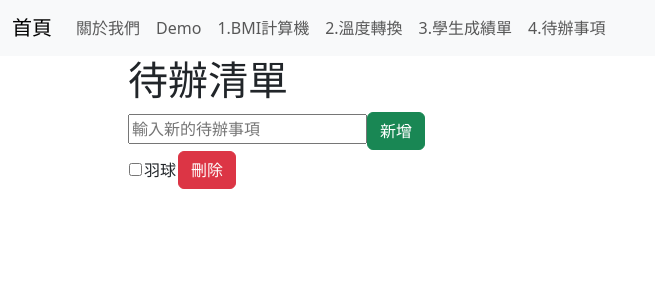
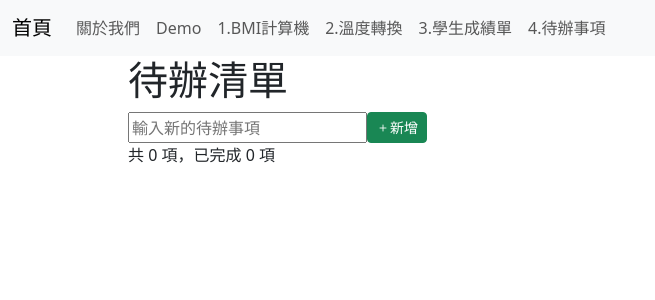
Before and after one commit to Dao-Cheng/vue-project-derek-demo, a Vue app: page /ToDoList in a window 1280 px wide. Shown: the top 300 px of the page, without its empty margins (0-655 px from the left). Built offline with nearby package versions, Linux system fonts and the light colour scheme.

Commit message:
待辦功能

```diff
--- a/src/views/ToDoList.vue
+++ b/src/views/ToDoList.vue
@@ -1,29 +1,72 @@
-<script setup></script>
+<script setup>
+import { computed, ref } from 'vue';
+
+
+// const todos = [{
+//     id: Date.now(),
+//     text: 'test',
+//     isDone: true
+// }]
+const newToDo = ref(null);
+const todos = ref([]);
+
+
+function addTodo() {
+    // true => 1 -1 true 'XXX'(任意字串)
+    // false => 0 ''(空字串) false null undefined
+    const inputText = newToDo.value.trim();
+    if (inputText !== '') {
+        todos.value.push({
+            id: Date.now(),
+            text: inputText,
+            isDone: false
+        })
+        newToDo.value = '';
+    }
+}
+
+function removeTodo(id) {
+    todos.value = todos.value.filter(x => x.id !== id);
+}
+
+const doneCount = computed(() => {
+    return todos.value.filter(x => x.isDone).length;
+})
+
+</script>
 
 <template>
 
     <h1>待辦清單</h1>
 
-    <div>
-        <input type="text" placeholder="輸入新的待辦事項" />
-        <button class="btn btn-success">新增</button>
+    <div style="display: flex;">
+        <input @keyup.enter="addTodo()" type="text" placeholder="輸入新的待辦事項" v-model="newToDo" />
+        <button class="btn btn-success btn-sm" @click="addTodo()"><i class="bi bi-plus"></i>新增</button>
     </div>
 
     <table>
         <tbody>
-            <tr>
+            <tr v-for="(item, key) in todos" :key="item.id">
                 <td>
-                    <input type="checkbox" />
+                    <input type="checkbox" v-model="item.isDone" />
                 </td>
-                <td>羽球</td>
                 <td>
-                    <button class="btn btn-danger">刪除</button>
+                    <span :class="{ done: item.isDone }">{{ item.text }}</span>
+                </td>
+                <td>
+                    <button class="btn btn-danger btn-sm" @click="removeTodo(item.id)"><i
+                            class="bi bi-trash"></i>刪除</button>
                 </td>
             </tr>
         </tbody>
     </table>
-
+    <p>共 {{ todos.length }} 項，已完成 {{ doneCount }} 項</p>
 
 </template>
 
-<style scoped></style>
+<style scoped>
+.done {
+    text-decoration: line-through;
+    color: grey;
+}
+</style>
```
